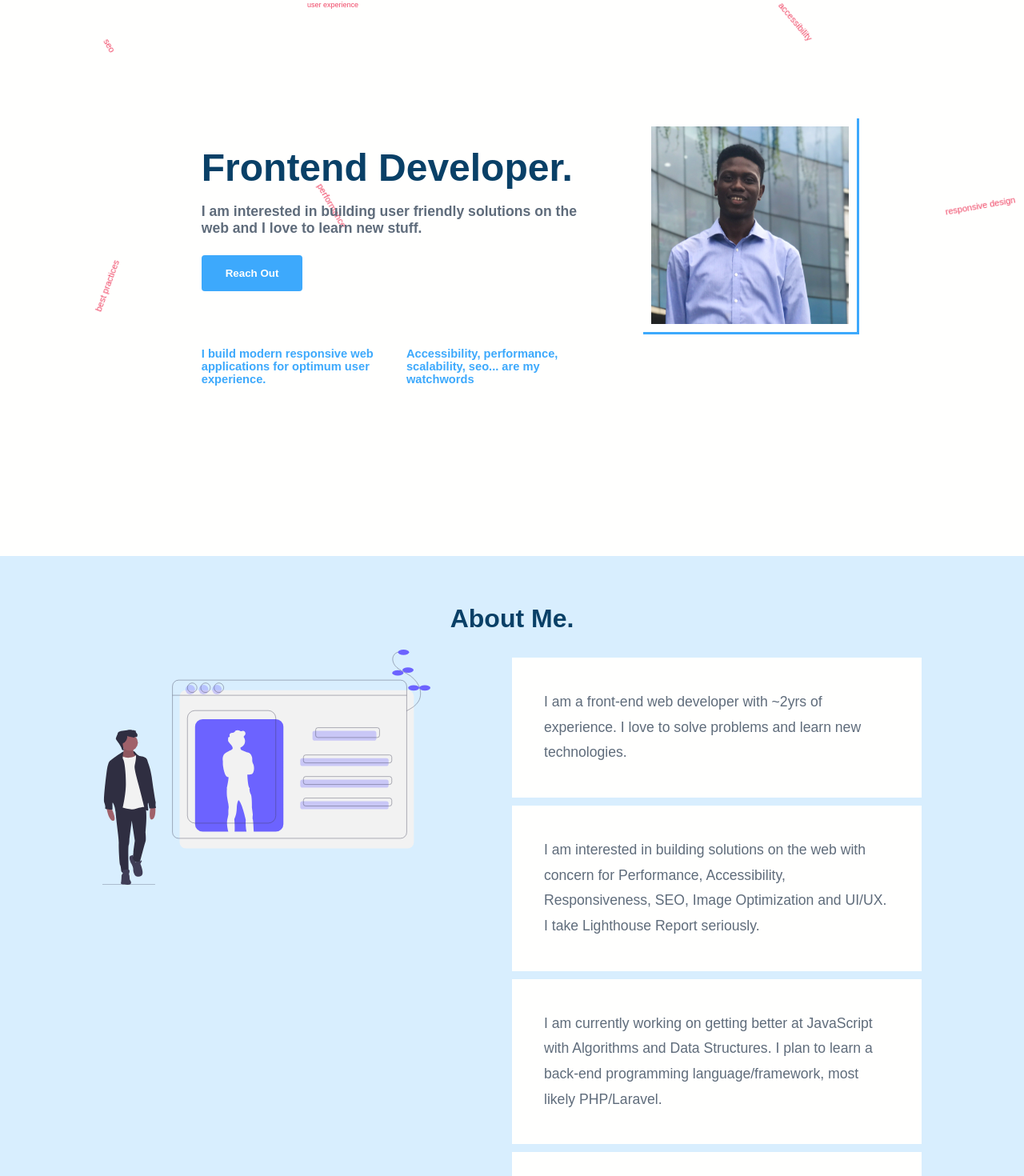
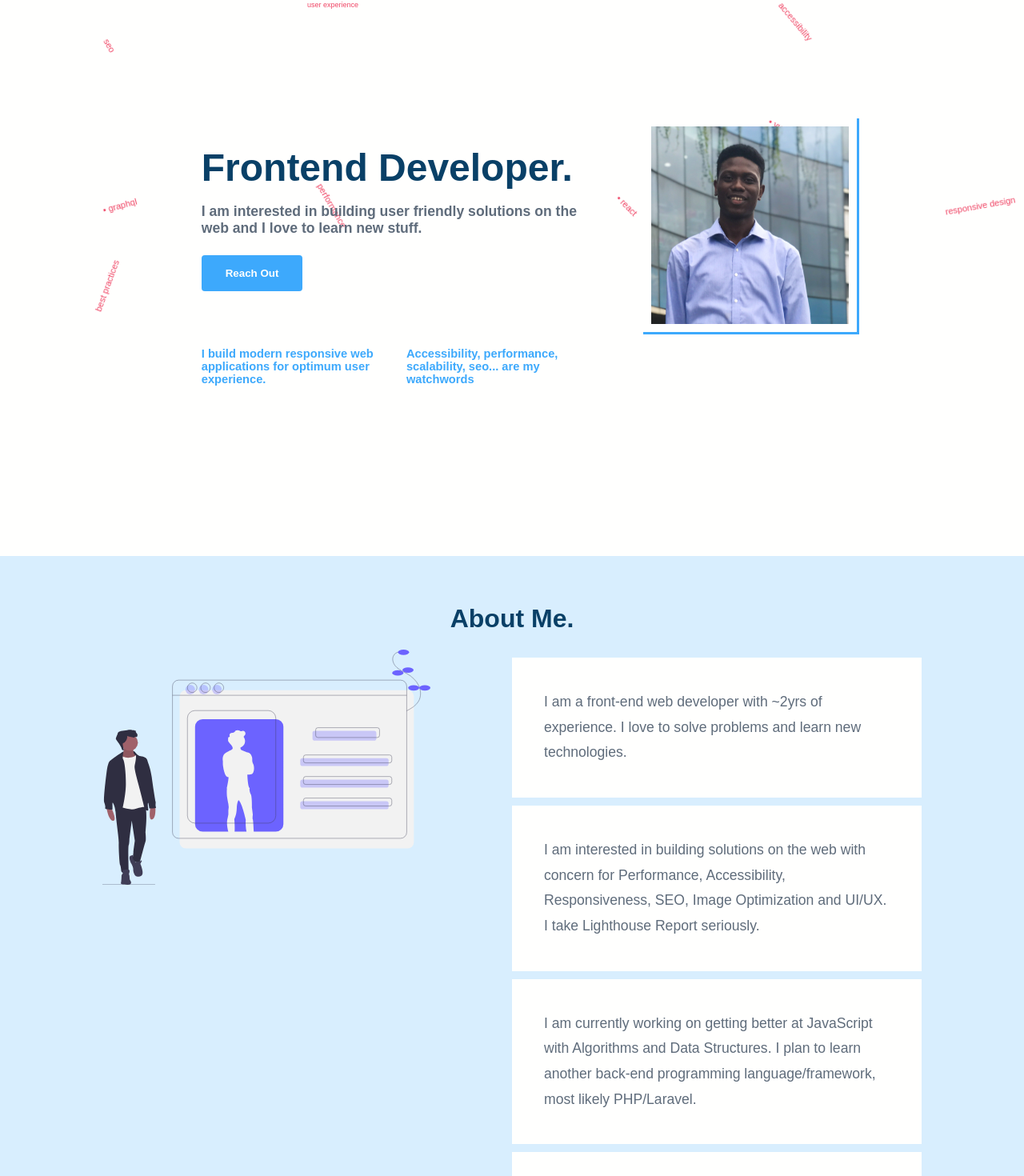
Before and after one commit to Segun98/portfolio, a Vue app: page / in a window 1280 px wide. Shown: the part 104-1574 px from the top of the page at 80% size. Built offline with nearby package versions, Linux system fonts and the light colour scheme; a web font is replaced by a local one.

Commit message:
Feat: minor ui changes

```diff
--- a/src/components/About.vue
+++ b/src/components/About.vue
@@ -27,7 +27,7 @@
           <p
             data-aos="fade-up"
             :style="[this.isDark ? {'color': 'white', 'background': '#0c0c0c'} : {}]"
-          >I am currently working on getting better at JavaScript with Algorithms and Data Structures. I plan to learn a back-end programming language/framework, most likely PHP/Laravel.</p>
+          >I am currently working on getting better at JavaScript with Algorithms and Data Structures. I plan to learn another back-end programming language/framework, most likely PHP/Laravel.</p>
 
           <p
             data-aos="fade-up"
--- a/src/components/Projects.vue
+++ b/src/components/Projects.vue
@@ -8,7 +8,7 @@
           <p>Partystore</p>
           <h5>
             A "Full-Featured" E-commerce website built with TypeScript, Nextjs,
-            Node/ExpressJS, GraphQL and PostgreSQL...
+            Node/ExpressJS, GraphQL, PostgreSQL, Paystack API...
           </h5>
           <div class="project-span">
              <span>
--- a/src/views/Home.vue
+++ b/src/views/Home.vue
@@ -8,6 +8,9 @@
         <small class="particles-item">user experience</small>
         <small class="particles-item">responsive design</small>
         <small class="particles-item">performance</small>
+        <small class="particles-item">&#8226; react </small>
+        <small class="particles-item">&#8226; vue</small>
+        <small class="particles-item">&#8226; graphql</small>
         <small class="particles-item">best practices</small>
       </div>
       <div class="intro-wrap" id="intro">
@@ -130,6 +133,21 @@ main {
   left: 30%;
   top: 350px;
   transform: rotate(60deg);
+}
+.particles-item:nth-child(6) {
+  left: 60%;
+  top: 350px;
+  transform: rotate(45deg);
+}
+.particles-item:nth-child(7) {
+  left: 75%;
+  top: 250px;
+  transform: rotate(30deg);
+}
+.particles-item:nth-child(8) {
+  left: 10%;
+  top: 350px;
+  transform: rotate(-15deg);
 }
 
 .particles-item:last-child {
--- a/src/views/ProjectsPage.vue
+++ b/src/views/ProjectsPage.vue
@@ -21,6 +21,7 @@
             <p>SASS / Chakra UI</p>
             <p>Nodejs/Expressjs</p>
             <p>PostgreSQL</p>
+            <p>PayStack API</p>
           </div>
           <div class="project-page-span">
             <span>
--- a/src/views/partystore.vue
+++ b/src/views/partystore.vue
@@ -20,11 +20,11 @@
  </section>
 
  <section class="partystore-about">
-<p :class="{'light': this.isDark}">PartyStore is an e-commerce website I built from scratch from design to front end and back end implementation. I built it mainly to improve my skills and build up my portfolio. This project taught me the importance of design and planning a project's architecture before writing a line of code, my knowledge on user experience, accessibility and performance was also improved upon significantly.
+<p :class="{'light': this.isDark}">PartyStore is an e-commerce website I built from scratch from design to front end and back end implementation. I built it mainly to improve my skills and build up my portfolio. This project revealed the importance of design and planning a project's architecture before writing a line of code, my knowledge on user experience, accessibility and performance was also improved upon significantly.
 </p>
 <br>
 <p :class="{'light': this.isDark}">
-Some techologies I used on this project:
+Some techologies/tools I used on this project:
 
 <ul>
     <li>
@@ -49,7 +49,7 @@ ReactJS, NextJS
 </p>
 <br>
 <p :class="{'light': this.isDark}">
-    PartyStore has layout provisions for customers, vendors, admin and super admin. Exactly what you see in a real world e-commerce website.
+    PartyStore has layout provisions for customers, vendors, admin and super admin, Customers can go all the way to paying with Paystack test payment, it's exactly what you see in a real world e-commerce website.
 </p>
 
 <aside>
```
